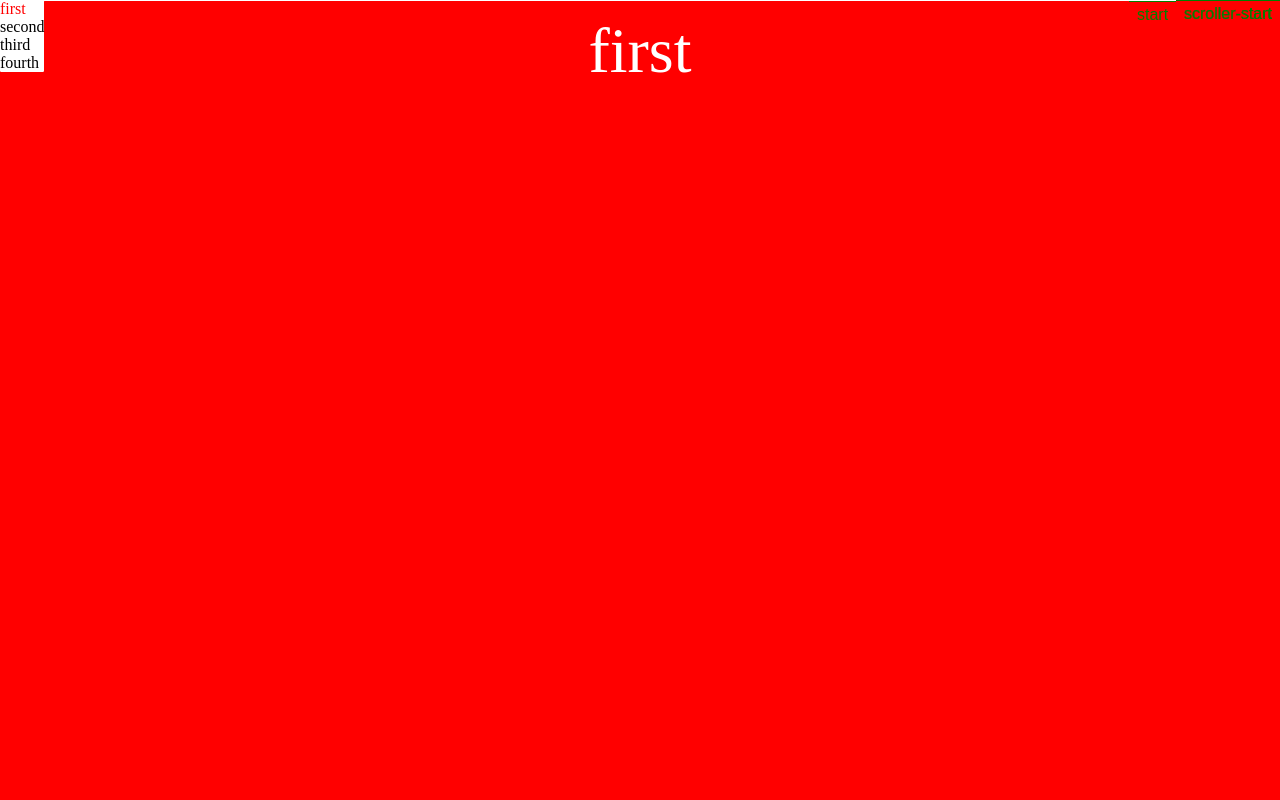
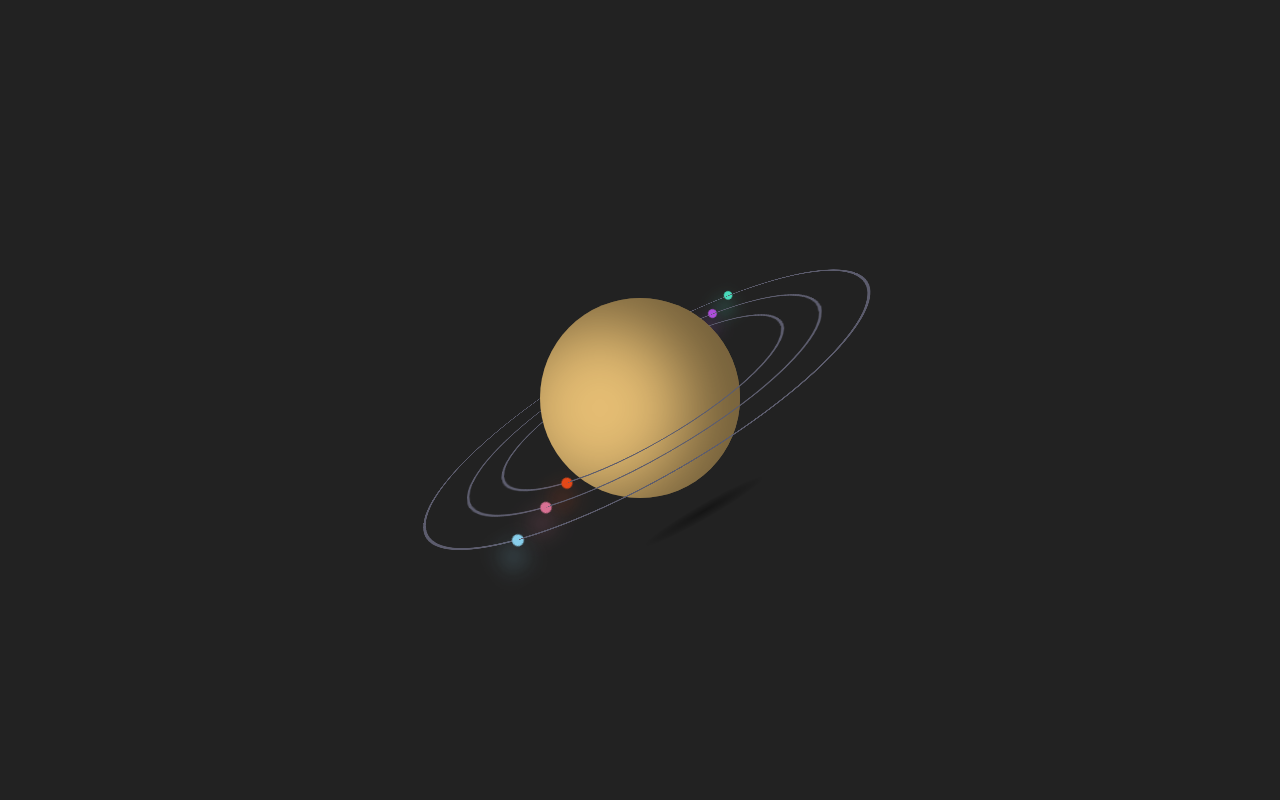
Before and after one commit to sunsunmonkey/gsap-test, a React (Vite) app: page / in a window 1280 px wide. Shown: the top 800 px of the page. Built offline with nearby package versions, Linux system fonts and the light colour scheme; a web font is replaced by a local one.

Commit message:
homePageCopy

```diff
--- /dev/null
+++ b/src/homePageCopy/App.tsx
@@ -0,0 +1,15 @@
+import "./index.css";
+
+function App() {
+  return (
+    <>
+  <div className="ball">
+      <div className="circle-line1"></div>
+      <div className="circle-line2"></div>
+      <div className="circle-line3"></div>
+    </div>
+    </>
+  );
+}
+
+export default App;
--- /dev/null
+++ b/src/homePageCopy/index.css
@@ -0,0 +1,271 @@
+body {
+  background: radial-gradient(ellipse at bottom, #1b2735 0%, #090a0f 100%);
+}
+
+.i-b,
+.ball {
+  display: inline-block;
+}
+
+.p-3d,
+.ball,
+.line,
+.circle-line1,
+.circle-line2,
+.circle-line3 {
+  transform-style: preserve-3d;
+  -webkit-transform-style: preserve-3d;
+}
+
+.ball {
+  width: 200px;
+  height: 200px;
+  margin: 0;
+  border-radius: 50%;
+  position: relative;
+  background: #e6be74;
+  perspective: 1200px;
+  perspective-origin: 50% 50%;
+}
+
+.ball:before {
+  content: "";
+  position: absolute;
+  top: 0%;
+  left: 0%;
+  width: 100%;
+  height: 100%;
+  border-radius: 50%;
+  box-shadow: -40px 10px 70px 10px rgba(0, 0, 0, 0.5) inset;
+  z-index: 2;
+}
+
+.ball:after {
+  content: "";
+  position: absolute;
+  width: 100%;
+  height: 100%;
+  background: radial-gradient(
+    circle at 50% 50%,
+    rgba(0, 0, 0, 0.4),
+    rgba(0, 0, 0, 0.1) 40%,
+    rgba(0, 0, 0, 0) 50%
+  );
+  -webkit-transform: translateX(64px) rotateX(90deg) translateZ(-113px)
+    rotateY(-30deg);
+  -moz-transform: translateX(64px) rotateX(90deg) translateZ(-113px)
+    rotateY(-30deg);
+  -ms-transform: translateX(64px) rotateX(90deg) translateZ(-113px)
+    rotateY(-30deg);
+  -o-transform: translateX(64px) rotateX(90deg) translateZ(-113px)
+    rotateY(-30deg);
+  transform: translateX(64px) rotateX(90deg) translateZ(-113px)
+    rotateY(-30deg);
+  z-index: -1;
+}
+
+.line,
+.circle-line1,
+.circle-line2,
+.circle-line3 {
+  border-radius: 50%;
+  position: absolute;
+  border: 3px solid #5c5c6d;
+  transform: rotateZ(60deg) rotateY(105deg);
+  -webkit-transform: rotateZ(60deg) rotateY(105deg);
+}
+
+.dot-center,
+.circle-line1::before,
+.circle-line1::after,
+.circle-line2::before,
+.circle-line2::after,
+.circle-line3::before,
+.circle-line3::after {
+  border-radius: 50%;
+  position: absolute;
+  top: 0;
+  left: 0;
+  right: 0;
+  bottom: 0;
+  margin: auto;
+}
+
+.circle-line1 {
+  width: 400px;
+  height: 400px;
+  left: 50%;
+  top: 50%;
+  margin-left: -200px;
+  margin-top: -200px;
+}
+
+.circle-line1::before {
+  content: "";
+  width: 10px;
+  height: 10px;
+  background: #d87093;
+  filter: drop-shadow(10px 10px 10px #d87093);
+  animation: move 20s linear infinite;
+  transform: rotateZ(0deg) translateX(200px) rotateZ(0deg) rotateY(-105deg);
+}
+
+@keyframes move {
+  from {
+    transform: rotateZ(0deg) translateX(200px) rotateZ(0deg)
+      rotateY(-105deg);
+  }
+
+  to {
+    transform: rotateZ(360deg) translateX(200px) rotateZ(-360deg)
+      rotateY(-105deg);
+  }
+}
+
+.circle-line1::after {
+  content: "";
+  width: 10px;
+  height: 10px;
+  background: #ad4eda;
+  filter: drop-shadow(10px 10px 10px #ad4eda);
+  animation: move4 20s linear infinite;
+  transform: rotateZ(180deg) translateX(200px) rotateZ(-180deg)
+    rotateY(-105deg);
+}
+
+@keyframes move4 {
+  from {
+    transform: rotateZ(-180deg) translateX(200px) rotateZ(180deg)
+      rotateY(-105deg);
+  }
+
+  to {
+    transform: rotateZ(180deg) translateX(200px) rotateZ(-180deg)
+      rotateY(-105deg);
+  }
+}
+
+.circle-line2 {
+  width: 500px;
+  height: 500px;
+  left: 50%;
+  top: 50%;
+  margin-left: -250px;
+  margin-top: -250px;
+}
+
+.circle-line2::before {
+  content: "";
+  width: 10px;
+  height: 10px;
+  background: #87ceeb;
+  filter: drop-shadow(10px 10px 10px #87ceeb);
+  animation: move2 20s linear infinite;
+}
+
+@keyframes move2 {
+  from {
+    transform: rotateZ(0deg) translateX(250px) rotateZ(0deg)
+      rotateY(-105deg);
+  }
+
+  to {
+    transform: rotateZ(360deg) translateX(250px) rotateZ(-360deg)
+      rotateY(-105deg);
+  }
+}
+
+.circle-line2::after {
+  content: "";
+  width: 10px;
+  height: 10px;
+  background: #48dbbb;
+  filter: drop-shadow(10px 10px 10px #48dbbb);
+  animation: move5 20s linear infinite;
+}
+
+@keyframes move5 {
+  from {
+    transform: rotateZ(-180deg) translateX(250px) rotateZ(180deg)
+      rotateY(-105deg);
+  }
+
+  to {
+    transform: rotateZ(180deg) translateX(250px) rotateZ(-180deg)
+      rotateY(-105deg);
+  }
+}
+
+.circle-line3 {
+  width: 320px;
+  height: 320px;
+  left: 50%;
+  top: 50%;
+  margin-left: -160px;
+  margin-top: -160px;
+}
+
+.circle-line3::before {
+  content: "";
+  width: 10px;
+  height: 10px;
+  background: #e44818;
+  filter: drop-shadow(10px 10px 10px #e44818);
+  animation: move3 20s linear infinite;
+}
+
+@keyframes move3 {
+  from {
+    transform: rotateZ(0deg) translateX(160px) rotateZ(0deg)
+      rotateY(-105deg);
+  }
+
+  to {
+    transform: rotateZ(360deg) translateX(160px) rotateZ(-360deg)
+      rotateY(-105deg);
+  }
+}
+
+.circle-line3::after {
+  content: "";
+  width: 10px;
+  height: 10px;
+  background: #4396ce;
+  filter: drop-shadow(10px 10px 10px #4396ce);
+  animation: move6 20s linear infinite;
+}
+
+@keyframes move6 {
+  from {
+    transform: rotateZ(-180deg) translateX(160px) rotateZ(180deg)
+      rotateY(-105deg);
+  }
+
+  to {
+    transform: rotateZ(180deg) translateX(160px) rotateZ(-180deg)
+      rotateY(-105deg);
+  }
+}
+
+
+*,
+*::before,
+*::after {
+box-sizing: border-box;
+}
+
+* {
+padding: 0;
+margin : 0;
+}
+
+body {
+font-size      : 16px;
+display        : flex;
+align-items    : center;
+justify-content: center;
+background     : #222;
+color          : #fff;
+overflow       : hidden;
+height         : 100vh;
+}
--- a/src/main.tsx
+++ b/src/main.tsx
@@ -1,6 +1,6 @@
 import React from "react";
 import ReactDOM from "react-dom/client";
-import App from "./selectPage/App.tsx";
+import App from "./homePageCopy/App.tsx";
 
 ReactDOM.createRoot(document.getElementById("root")!).render(
   <React.StrictMode>
```
